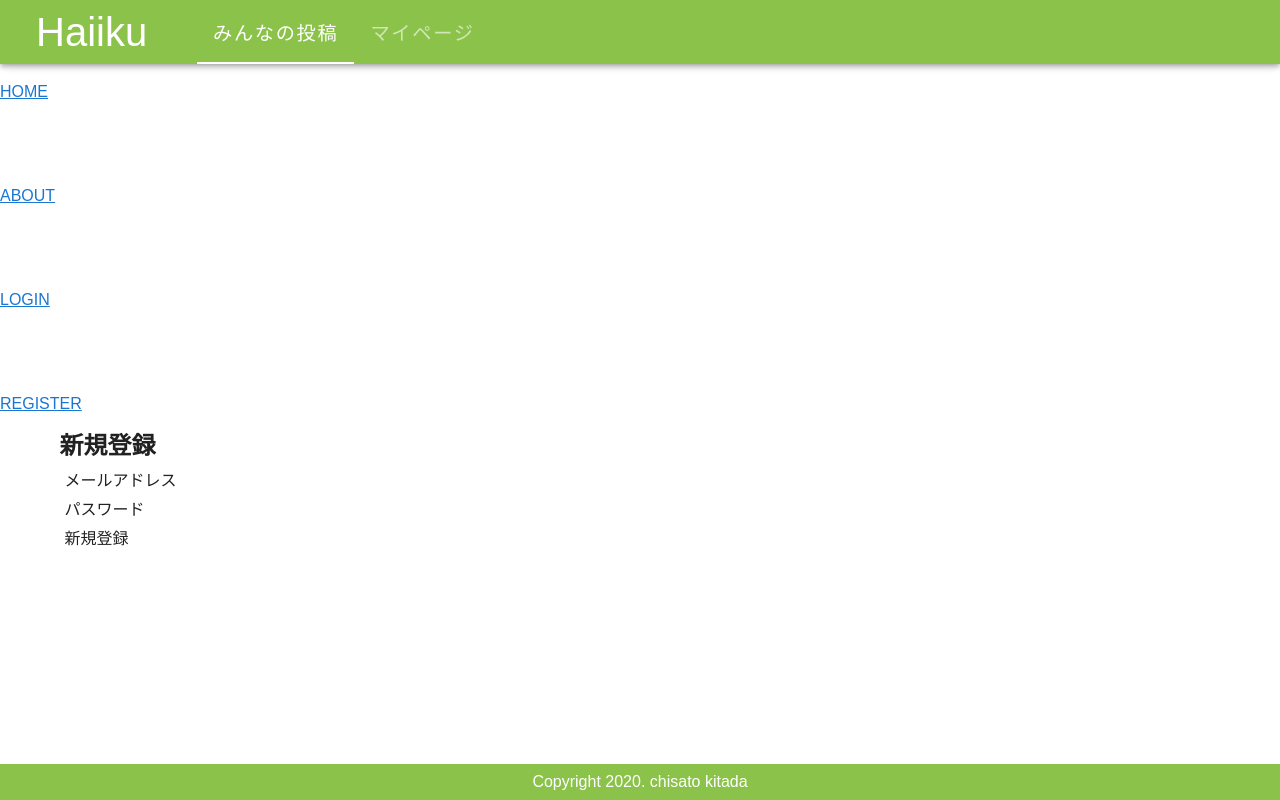
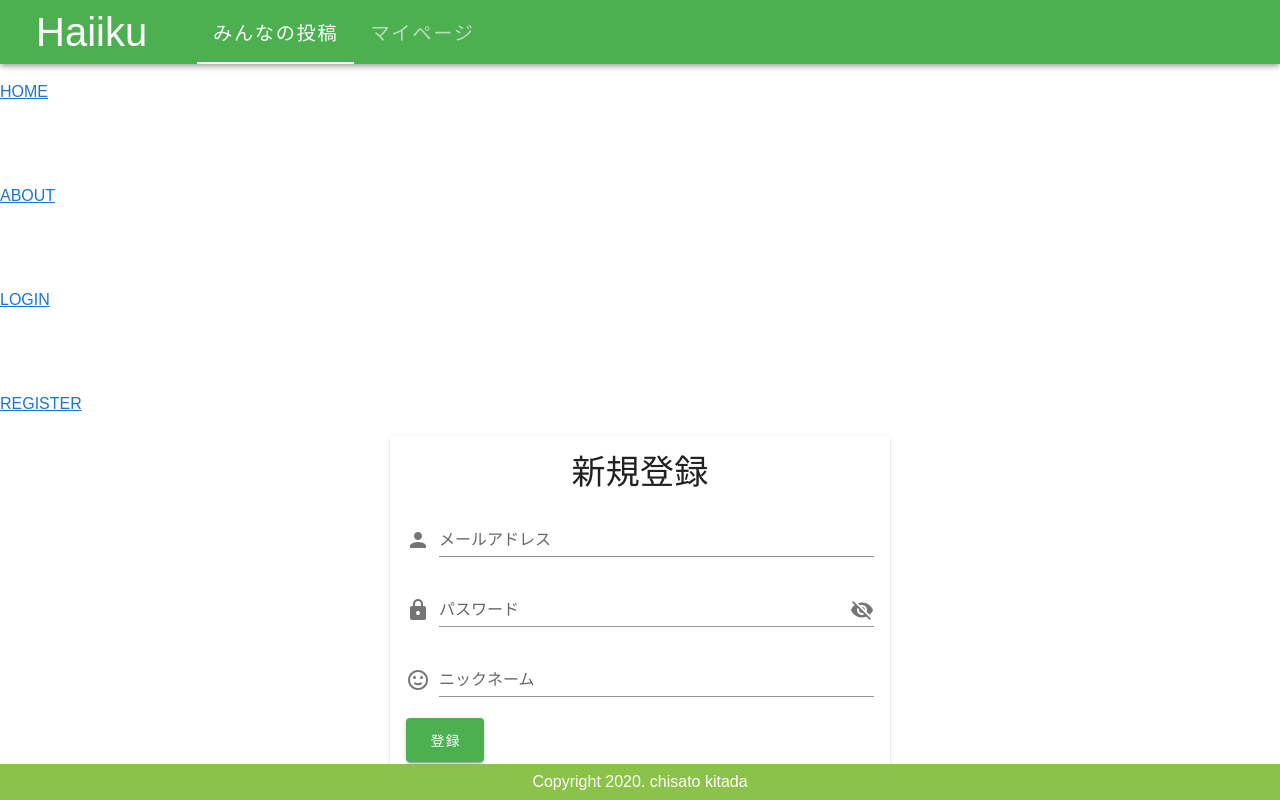
Before and after one commit to ki01chi/my-app-vue, a Vue app: page /register in a window 1280 px wide. Built offline with nearby package versions, Linux system fonts and the light colour scheme; a web font is replaced by a local one.

Commit message:
新規登録画面の実装とfirebase紐付け

```diff
--- a/src/components/Header.vue
+++ b/src/components/Header.vue
@@ -1,16 +1,12 @@
 <template>
   <header>
-
-    <v-app-bar app dark color="#8bc34a">
+    <v-app-bar app dark color="green">
       <v-app-bar-nav-icon @click="drawer = true"></v-app-bar-nav-icon>
       <v-toolbar-title>Haiiku</v-toolbar-title>
 
       <!-- pc表示タブメニュー -->
       <v-tabs>
-        <v-tab
-          v-for="(menuItem, index) in menuItems"
-          :key="index"
-        >
+        <v-tab v-for="(menuItem, index) in menuItems" :key="index">
           {{ menuItem.name }}
         </v-tab>
       </v-tabs>
@@ -30,7 +26,6 @@
         </v-list-item-group>
       </v-list>
     </v-navigation-drawer>
-
   </header>
 </template>
 
@@ -38,13 +33,13 @@
 import constants from "../common/constants";
 
 export default {
-  name: 'Header',
+  name: "Header",
   data() {
     return {
       drawer: false,
       menuItems: constants.menuItems,
-    }
-  }
+    };
+  },
 };
 </script>
 
@@ -69,5 +64,4 @@ export default {
     font-size: 1.2rem;
   }
 }
-
 </style>
--- a/src/router/index.js
+++ b/src/router/index.js
@@ -10,7 +10,7 @@ Vue.use(VueRouter)
 
 const routes = [
   {
-    path: '/home',
+    path: '/',
     name: 'Home',
     component: Home
   },
--- a/src/styles/common/_mixin.scss
+++ b/src/styles/common/_mixin.scss
@@ -8,6 +8,8 @@ $sp-max: calc($xs - 1)px;
 $tb-min: $xs + px;
 $tb-max: calc($sm - 1)px;
 $pc-min: $sm + px;
+
+$color-green: #8bc34a;
 
 /* PC */
 @mixin display_pc {
--- a/src/views/Register.vue
+++ b/src/views/Register.vue
@@ -1,40 +1,62 @@
 <template>
-  <div class="container">
-    <h2>新規登録</h2>
-    <form class="login-form">
-      <div class="input-group">
-        <label for="email">メールアドレス</label>
-        <input type="email" id="email" v-model="email" />
-      </div>
-      <div class="input-group">
-        <label for="password">パスワード</label>
-        <input type="password" id="password" v-model="password" />
-      </div>
-      <div class="input-group">
-        <button type="button" @click="register()">新規登録</button>
-      </div>
-    </form>
-  </div>
+  <v-card width="500px" class="mx-auto mt-5">
+    <v-card-title>
+      <h1 class="display-1 mx-auto">新規登録</h1>
+    </v-card-title>
+    <v-card-text>
+      <v-form>
+        <v-text-field
+          type="email"
+          v-model="email"
+          prepend-icon="mdi-account"
+          size="large"
+          label="メールアドレス"
+        ></v-text-field>
+        <v-text-field
+          v-model="password"
+          v-bind:type="show ? 'text' : 'password'"
+          @click:append="show = !show"
+          prepend-icon="mdi-lock"
+          v-bind:append-icon="show ? 'mdi-eye' : 'mdi-eye-off'"
+          label="パスワード"
+        ></v-text-field>
+        <v-text-field
+          type="text"
+          prepend-icon="mdi-emoticon-happy-outline"
+          label="ニックネーム"
+        ></v-text-field>
+        <v-btn
+          @click="register()"
+          color="green"
+          dark large retain-focus-on-click
+        >登録</v-btn>
+      </v-form>
+    </v-card-text>
+  </v-card>
 </template>
 
 <script>
 import firebase from "firebase";
 
 export default {
-  data() {
+  name: "register",
+  data: function () {
     return {
       email: "",
       password: "",
+      show: false,
     };
   },
+
   methods: {
-    register() {
+    register: function () {
       firebase
         .auth()
         .createUserWithEmailAndPassword(this.email, this.password)
-        .then(
-          alert("新規登録完了")
-        )
+        .then((user) => {
+          alert(`${user.email} 新規登録完了しました`),
+          this.$router.push("/")
+        })
         .catch((error) => {
           alert(error.message);
         });
```
Lines whose indentation alone changed are shown as unchanged.
